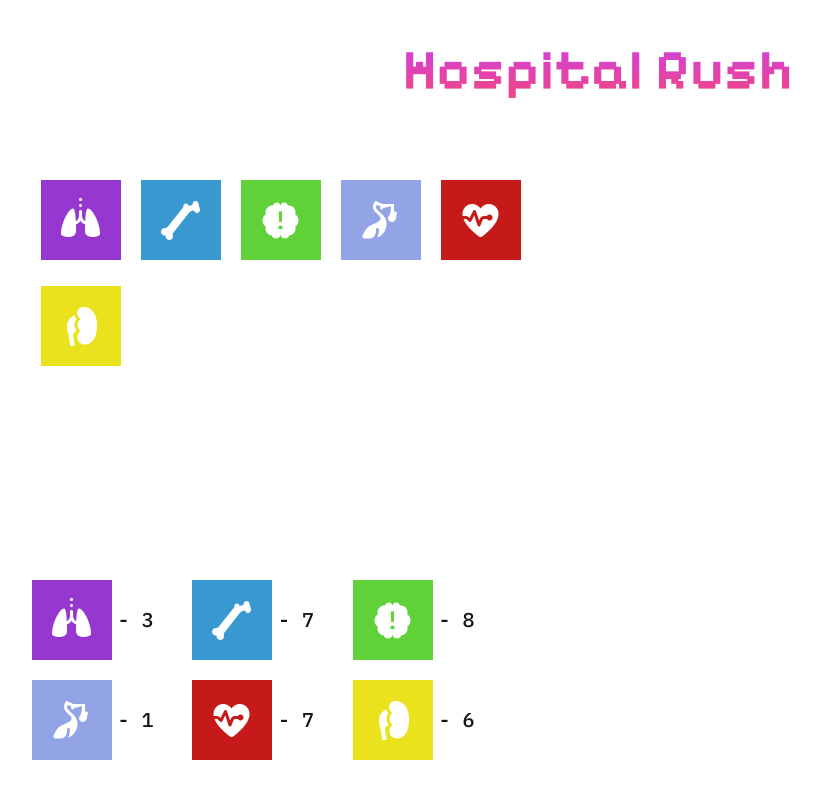
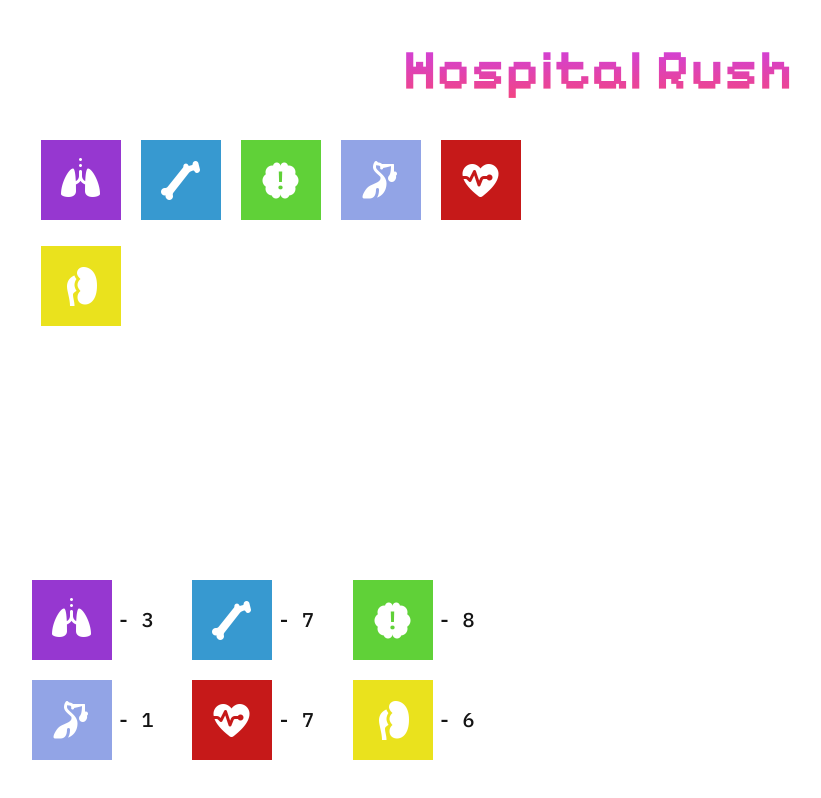
Before and after one commit to amanhashim098/OS-CIA-3, a React (Vite) app in the folder oscia/: page / in a window 1280 px wide. Shown: the whole page, without its empty margins (42-863 px from the left). Built offline with nearby package versions, Linux system fonts and the light colour scheme.

Commit message:
Update GameBoard.module.css

```diff
--- a/oscia/src/styles/GameBoard.module.css
+++ b/oscia/src/styles/GameBoard.module.css
@@ -21,6 +21,7 @@
     flex-wrap: wrap;
     padding: 20px;
     margin-left: 25px;
+    margin-top: -40px;
     color: white;
   }
 
```
